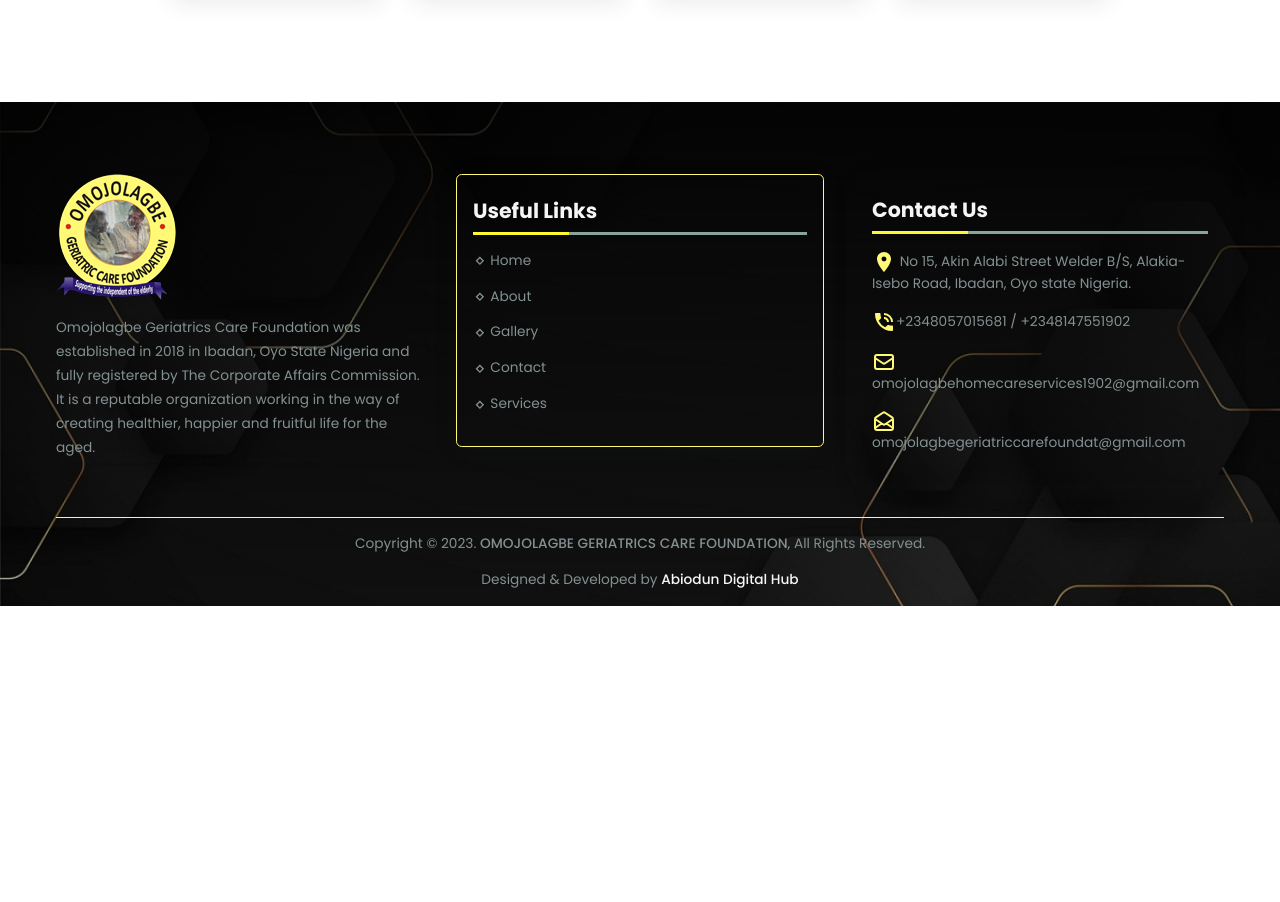
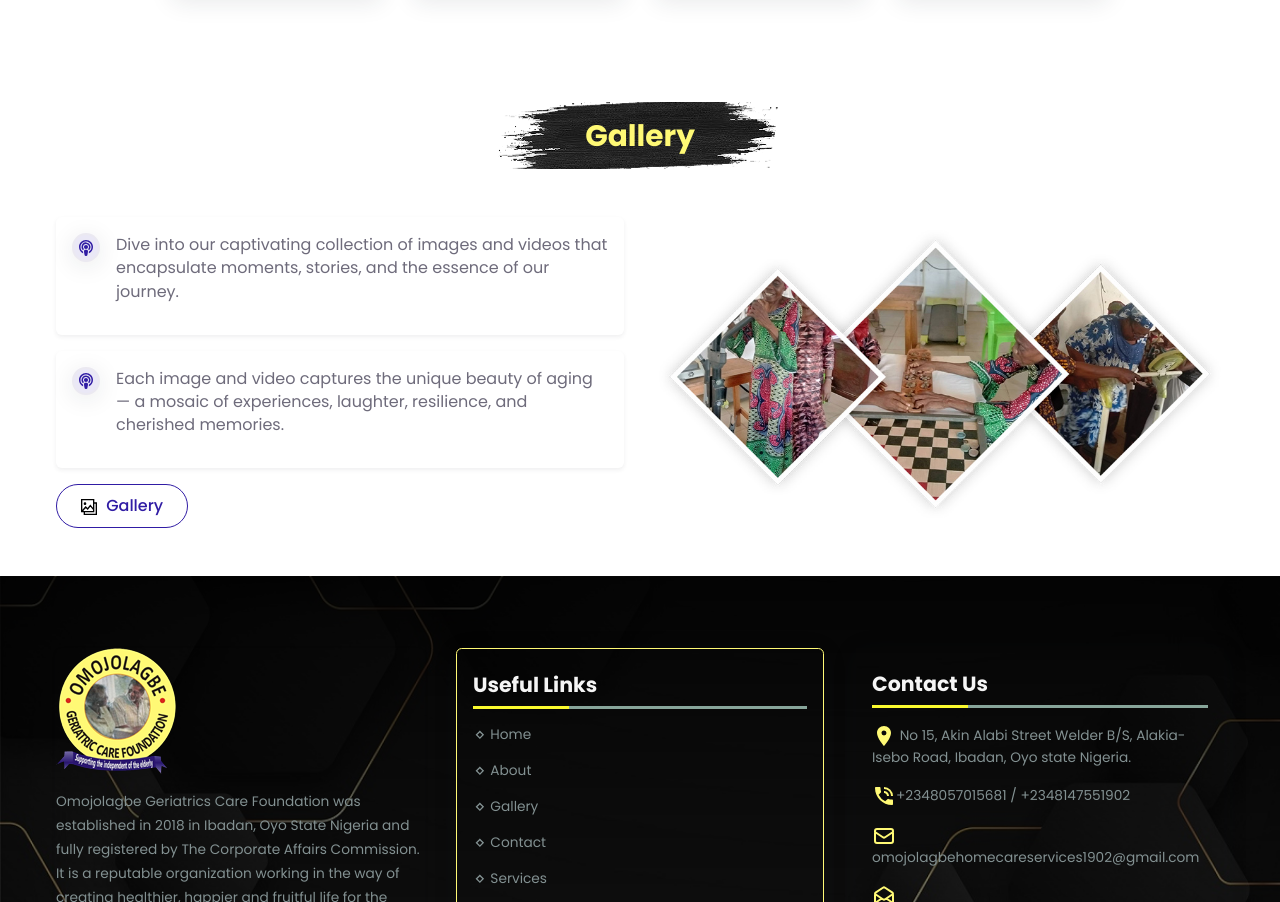
Before and after one commit to Abiodun-Samuel/Omojolagbe-Geriatrics-Care-Foundation, a React (Vite) app: page / in a window 1280 px wide. Shown: the part 1801-2703 px from the top of the page. Before the commit the page ends 2407 px from the top, so only its background shows below. Built offline with nearby package versions, Linux system fonts and the light colour scheme.

Commit message:
gallery section

```diff
--- /dev/null
+++ b/src/components/Home/GallerySection.jsx
@@ -0,0 +1,76 @@
+import { Link } from "react-router-dom";
+import gallery from "../../assets/images/img/gallery_intro.jpg";
+import SectionHeader from "../common/SectionHeader";
+import { FaPodcast } from "react-icons/fa";
+import { GrGallery } from "react-icons/gr";
+const GallerySection = () => {
+  return (
+    <section id="gallery__section">
+      <div className="container">
+        <SectionHeader>
+          <h2 className="text-light my-0 py-0">
+            <span className="text-warning">Gallery</span>
+          </h2>
+        </SectionHeader>
+        <div className="row">
+          <div
+            data-aos="fade-up"
+            className="col-lg-6 my-3 d-flex align-items-center"
+          >
+            <div className="gallery__section">
+              <div className="bg-white rounded shadow-sm p-1 mb-1 d-flex gap-1 align-items-start">
+                <div>
+                  <p
+                    style={{ padding: "4px", background: "#eae8f6" }}
+                    title="Gallery"
+                    className="rounded-circle shadow border-2 border btn btn-md btn-outline-primary"
+                  >
+                    <FaPodcast />
+                  </p>
+                </div>
+                <p>
+                  Dive into our captivating collection of images and videos that
+                  encapsulate moments, stories, and the essence of our journey.
+                </p>
+              </div>
+              <div className="bg-white rounded shadow-sm p-1 mb-1 d-flex gap-1 align-items-start">
+                <div>
+                  <p
+                    style={{ padding: "4px", background: "#eae8f6" }}
+                    title="Gallery"
+                    className="rounded-circle shadow border-2 border btn btn-md btn-outline-primary"
+                  >
+                    <FaPodcast />
+                  </p>
+                </div>
+                <p>
+                  Each image and video captures the unique beauty of aging — a
+                  mosaic of experiences, laughter, resilience, and cherished
+                  memories.
+                </p>
+              </div>
+
+              <Link
+                to="/gallery"
+                className="btn btn-outline-primary rounded-pill"
+              >
+                <GrGallery style={{ marginRight: "5px" }} /> Gallery
+              </Link>
+            </div>
+          </div>
+          <div
+            data-aos="fade-up"
+            data-aos-delay="100"
+            className="col-lg-6 my-3 d-flex align-items-end"
+          >
+            <div className="gallery__section">
+              <img src={gallery} alt="gallery" className="img-fluid" />
+            </div>
+          </div>
+        </div>
+      </div>
+    </section>
+  );
+};
+
+export default GallerySection;
--- a/src/pages/Home.jsx
+++ b/src/pages/Home.jsx
@@ -1,4 +1,5 @@
 import AboutSection from "../components/Home/AboutSection";
+import GallerySection from "../components/Home/GallerySection";
 import HeroSection from "../components/Home/HeroSection";
 import PageLayout from "../components/common/PageLayout";
 
@@ -9,6 +10,7 @@
         <main>
           <HeroSection />
           <AboutSection />
+          <GallerySection />
         </main>
       </PageLayout>
     </>
```
Also changed, not shown: src/assets/images/img/gallery_intro.jpg (added).
